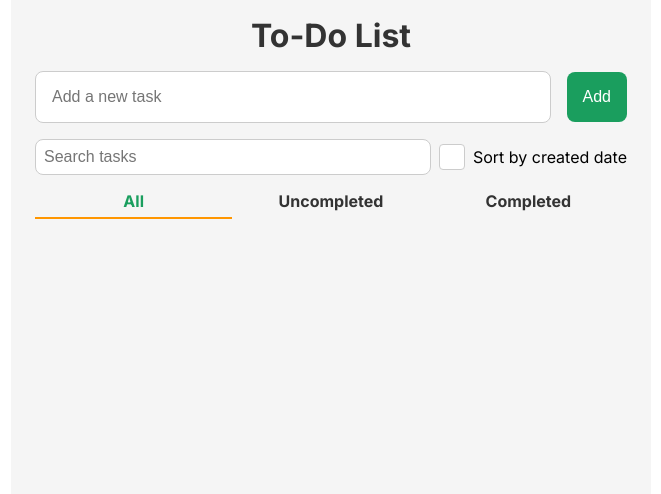
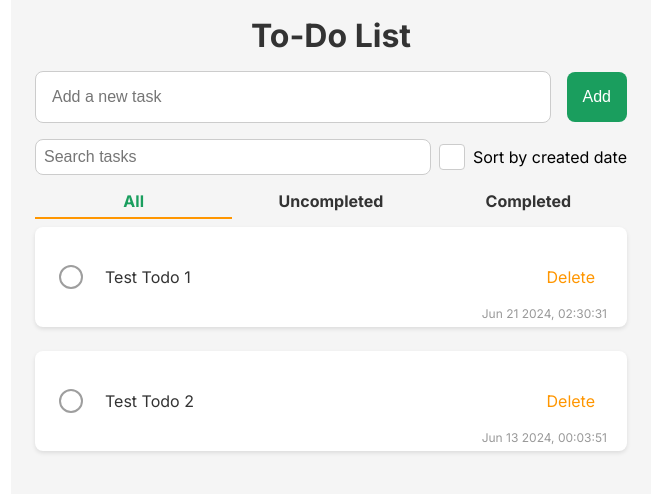
Before and after one commit to ChuangYuMing/to-do-list, a Next.js app: page / in a window 1280 px wide. Shown: the top 494 px of the page, without its empty margins (309-970 px from the left). Built offline with nearby package versions, Linux system fonts and the light colour scheme.

Commit message:
add default task

```diff
--- a/src/hooks/useLocalStorage.js
+++ b/src/hooks/useLocalStorage.js
@@ -1,7 +1,7 @@
 import { useState, useEffect, useRef } from "react";
 
 const useLocalStorage = (key, initialValue) => {
-  const [storedValue, setStoredValue] = useState(initialValue);
+  const [storedValue, setStoredValue] = useState([]);
   const [isMounted, setIsMounted] = useState(false);
   const initialValueRef = useRef(initialValue);
 
--- a/src/pages/index.tsx
+++ b/src/pages/index.tsx
@@ -12,7 +12,21 @@ import { LOCAL_STORAGE_KEY, TASK_FILTER_STATUS } from "@/const.js";
 const inter = Inter({ subsets: ["latin"] });
 
 export default function TodoList() {
-  const [tasks, setTasks] = useLocalStorage(LOCAL_STORAGE_KEY, []);
+  const defaultTasks = [
+    {
+      id: 1,
+      description: "Test Todo 1",
+      completed: false,
+      createdAt: 1718937031494,
+    },
+    {
+      id: 2,
+      description: "Test Todo 2",
+      completed: false,
+      createdAt: 1718237031494,
+    },
+  ];
+  const [tasks, setTasks] = useLocalStorage(LOCAL_STORAGE_KEY, defaultTasks);
   const [searchText, setSearchText] = useState<string>("");
   const [isSortByCreatedAt, setIsSortByCreatedAt] = useState<boolean>(false);
   const [taskFilterStatus, setTaskFilterStatus] = useState<string>(
```
